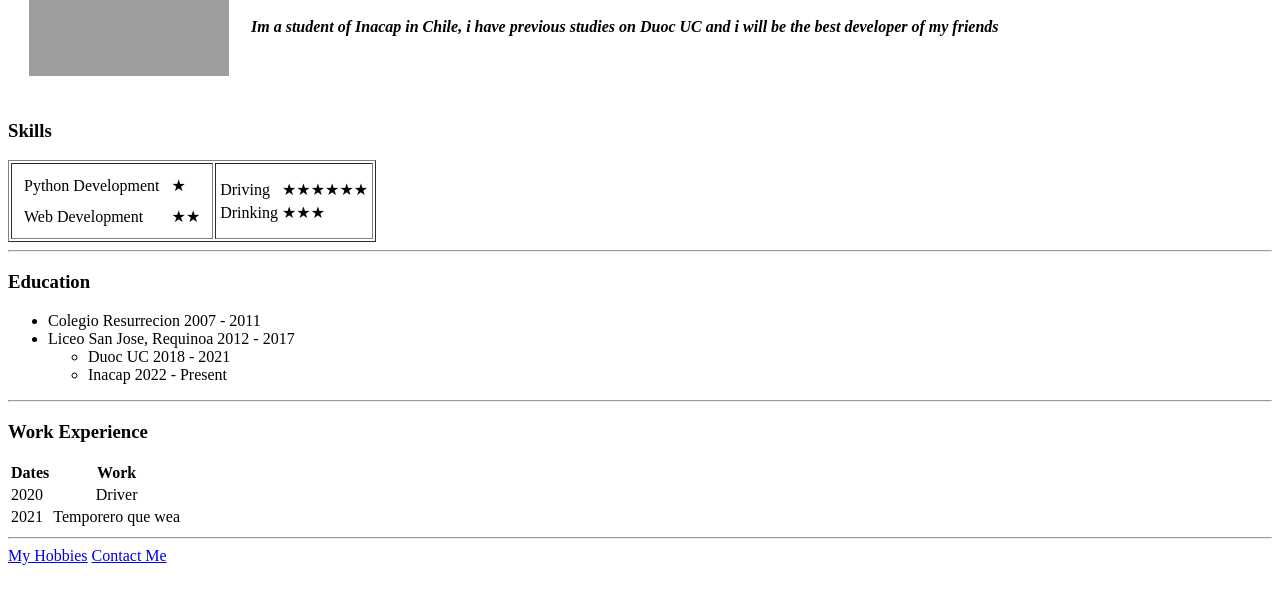
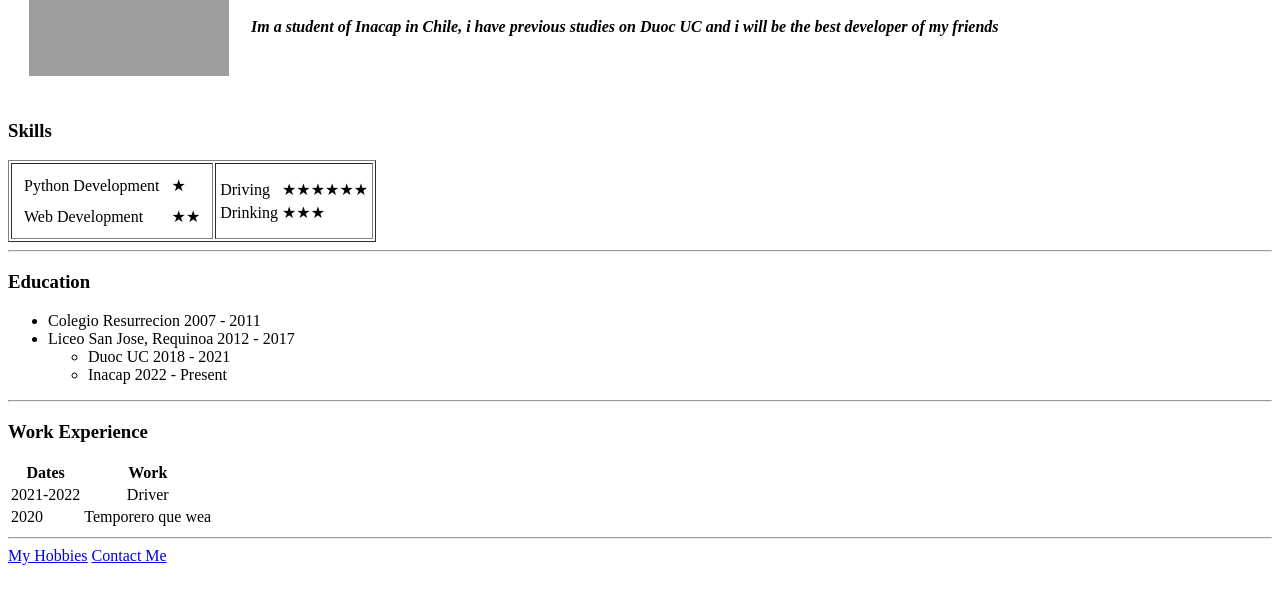
Before and after one commit to AntiJoker/cv, a plain HTML site: page index.html in a window 1280 px wide. Shown: the part 153-756 px from the top of the page. Drawn offline with Linux system fonts and the light colour scheme; grey boxes are pictures that could not be loaded.

Commit message:
Update index.html

```diff
--- a/index.html
+++ b/index.html
@@ -66,11 +66,11 @@
                 </tbody>
              </thead>
                 <tr>
-                    <td>2020</td>
+                    <td>2021-2022</td>
                     <td align="center">Driver</td>
                 </tr>
                 <tr>
-                    <td>2021</td>
+                    <td>2020</td>
                     <td alignt="center">Temporero que wea</td>
                 </tr>
         </table>
```
